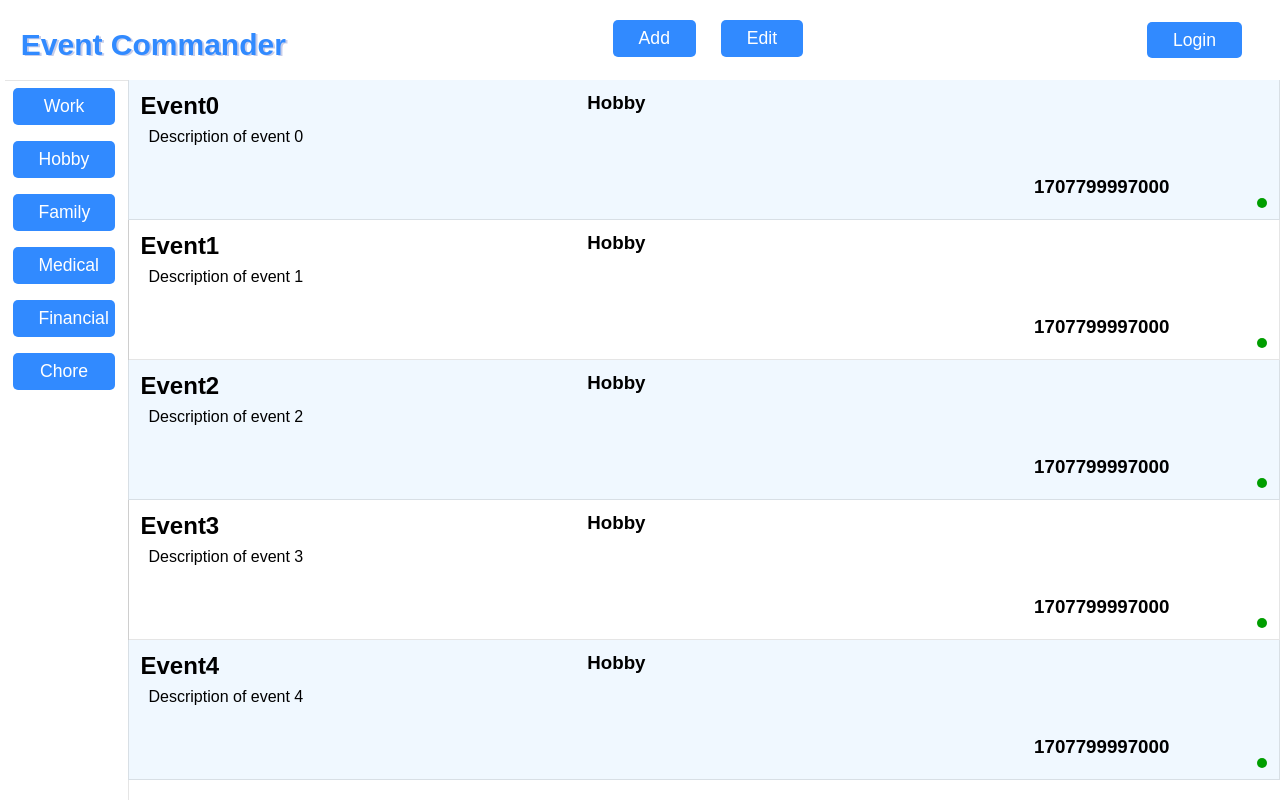
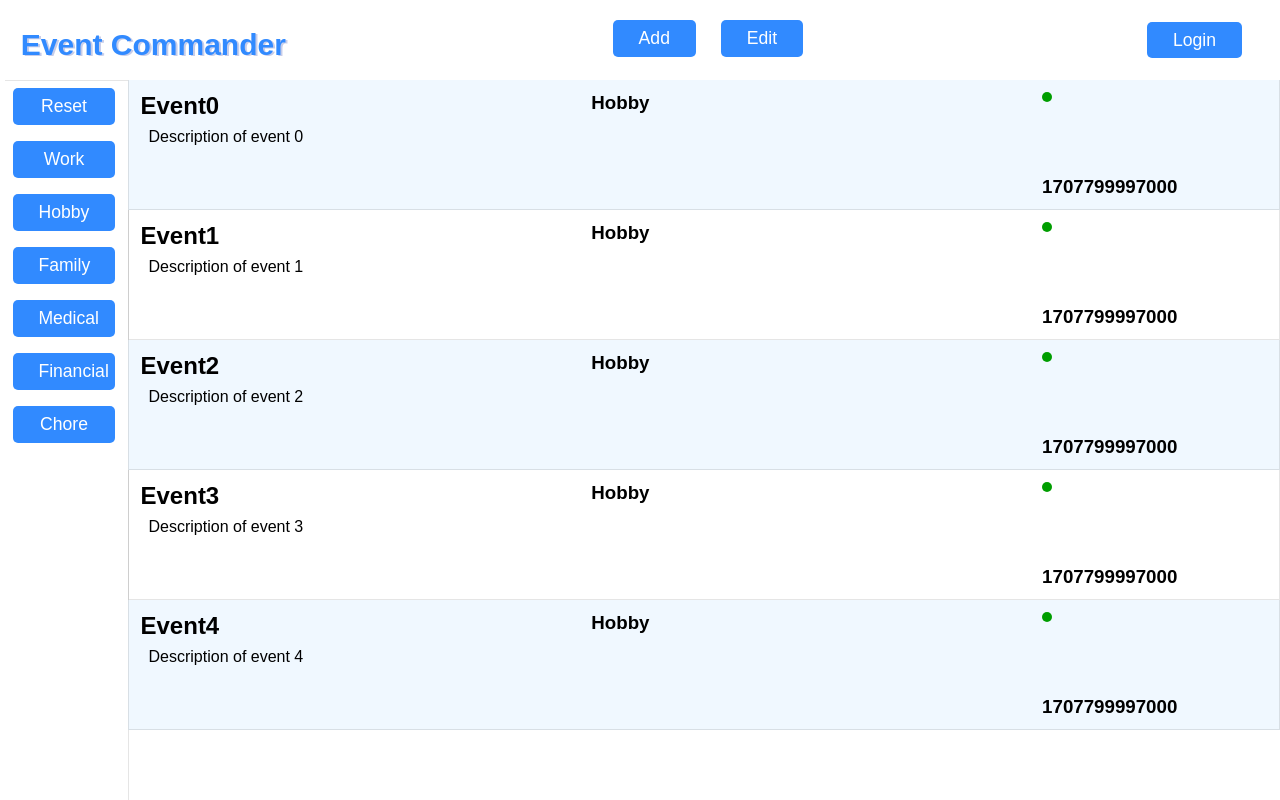
Before and after one commit to Stihl/EventCommander, an Angular app: page / in a window 1280 px wide. Built offline with nearby package versions, Linux system fonts and the light colour scheme.

Commit message:
Event service added. added filtering of events. added reset button for filters

```diff
--- a/src/app/app.component.html
+++ b/src/app/app.component.html
@@ -11,7 +11,6 @@
                 <div *ngIf="loggedIn" id="logged-in">
                     <a class="btn-primary">Account</a>
                     <a class="btn-primary">Settings</a>
-
                 </div>
                 <div *ngIf="loggedIn != true" id="logged-in">
                     <a class="btn-primary">Login</a>
@@ -19,6 +18,6 @@
             </div>
         </nav>
     </div>
-    <app-filter-list></app-filter-list>
-    <app-events-list></app-events-list>
+    <app-filter-list (filterEvent)="filterPass($event)"></app-filter-list>
+    <app-events-list [filterIn]="filterHost"></app-events-list>
 </div>
--- a/src/app/app.component.ts
+++ b/src/app/app.component.ts
@@ -12,6 +12,7 @@ export class AppComponent {
   title = 'Event Commander'; //lol, I dont think its that powerful of an app.
   loggedIn = false;
   options:string[] = ["Add", "Edit"]; //Im not sure that this is how we want to accomplish this. but maybe it can allow for events to be editted or removed by a bool.
+  filterHost:string ="";
 
   //Should probably create a modal to enter the information
   addEvent(){
@@ -25,5 +26,8 @@ export class AppComponent {
 
   }
 
+  filterPass(filter:string){
+    this.filterHost = filter;
+  }
 
 }
--- a/src/app/events-list/events-list.component.html
+++ b/src/app/events-list/events-list.component.html
@@ -1,10 +1,13 @@
 <div id="events-list">
-    <div *ngFor="let event of events" class="event-body">
+    <div *ngFor="let event of filteredEvents" class="event-body">
         <h2 class="event-title">{{event.title}}</h2>
         <h3 class="event-category">{{event.category}}</h3>
         <p class="event-desc">{{event.description}}</p>
         <h3 class="event-time">{{event.eventDate}}</h3>
-        <div class="event-future-indicator"></div>
+        <div>
+            <div class="event-future-indicator"></div>
+        </div>
+
 
     </div>
 </div>
--- a/src/app/events-list/events-list.component.ts
+++ b/src/app/events-list/events-list.component.ts
@@ -1,4 +1,4 @@
-import { Component } from '@angular/core';
+import { Component, Input, SimpleChanges } from '@angular/core';
 import { calEvent } from '../event';
 import { EventCoreService } from '../../event-core.service';
 
@@ -10,6 +10,7 @@ import { EventCoreService } from '../../event-core.service';
 export class EventsListComponent {
   constructor(private event_c: EventCoreService) { }
   events:calEvent[] = [];
+  filteredEvents:calEvent[] = [];
 
   ngOnInit():void {
     this.getEvents();
@@ -19,10 +20,33 @@ export class EventsListComponent {
     } */
   }
 
+  ngOnChanges(changes: SimpleChanges):void {
+    const filter: string = changes['filterIn'].currentValue;
+    if (filter === "Reset") {
+      return this.resetEvents();
+    }
+
+    return this.filtered(filter);
+  }
+
   getEvents(): void {
-    this.event_c.getEvents().subscribe((eventsList) => this.events = eventsList);
+    this.event_c.getEvents().subscribe((eventsList) => {
+      this.events = eventsList;
+      this.filteredEvents = eventsList;
+    });
+  }
+
+  resetEvents(): void {
+    this.filteredEvents = this.events;
+  }
+
+  // https://angular.io/tutorial/tour-of-heroes/toh-pt3
+
+  private filtered(filter: string):void {
+    this.filteredEvents = this.events.filter((item) => item.category === filter)
   }
 
 
+  @Input() filterIn = '';
 
 }
--- a/src/app/filter-list/filter-list.component.html
+++ b/src/app/filter-list/filter-list.component.html
@@ -1,3 +1,3 @@
 <nav id="filter-list">
-    <a class="btn-primary" *ngFor="let category of categories">{{category}}</a>
+    <a class="btn-primary" (click)="filterBy(category)" *ngFor="let category of categories">{{category}}</a>
 </nav>
--- a/src/app/filter-list/filter-list.component.ts
+++ b/src/app/filter-list/filter-list.component.ts
@@ -1,11 +1,22 @@
-import { Component } from '@angular/core';
+import { Component, EventEmitter, Output } from '@angular/core';
 import { NgFor } from '@angular/common';
+import { calEvent } from '../event';
 
 @Component({
   selector: 'app-filter-list',
   templateUrl: './filter-list.component.html',
   styleUrl: './filter-list.component.css'
 })
+
 export class FilterListComponent {
-  categories:string[] = ["Work","Hobby","Family","Medical", "Financial", "Chore"]
+  categories:string[] = ["Reset","Work","Hobby","Family","Medical", "Financial", "Chore"]
+  filterText:string = "";
+
+  filterBy(item:string){
+    this.filterEvent.emit(item);
+  }
+
+
+
+  @Output()filterEvent = new EventEmitter<string>();
 }
```
